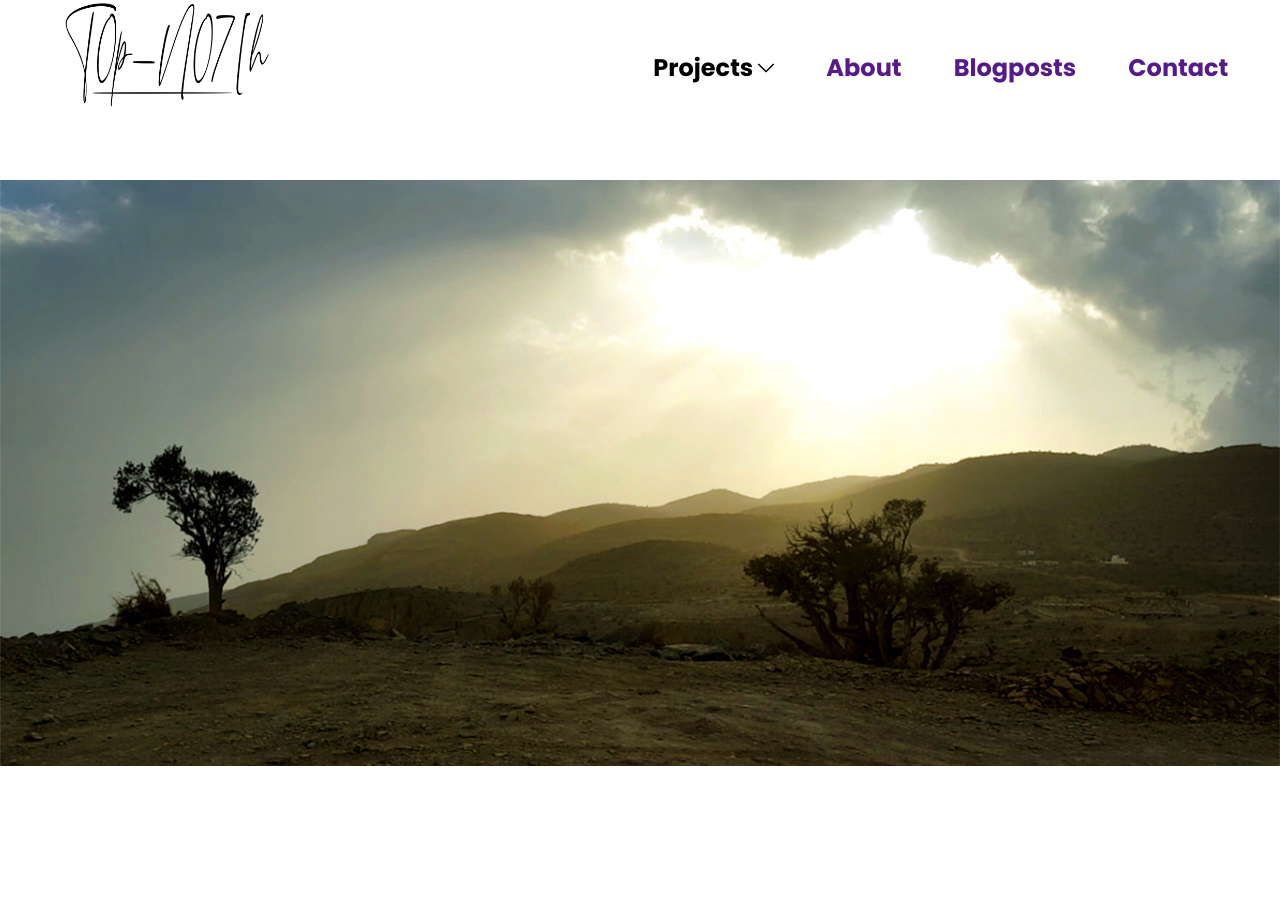
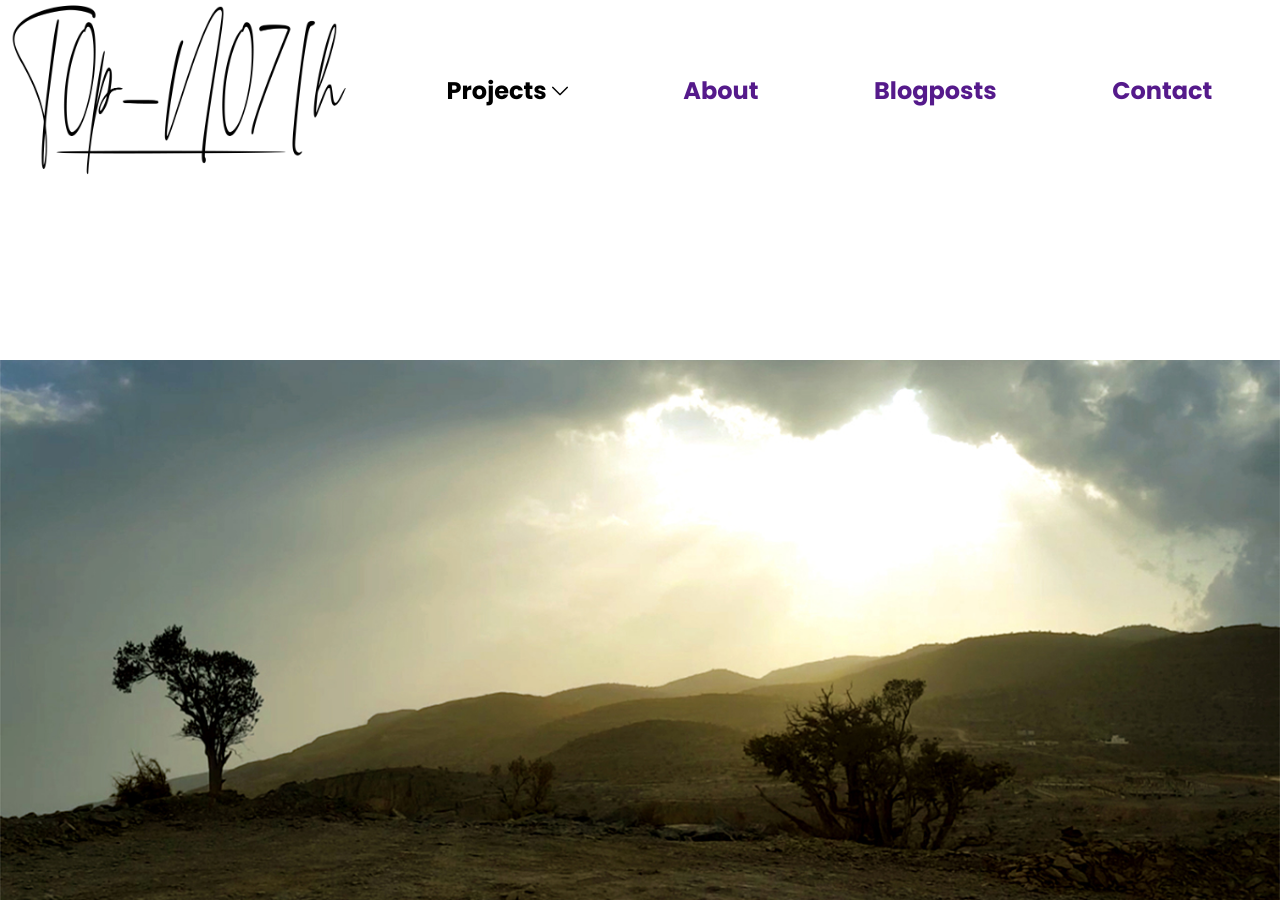
Before and after one commit to ruchit02/topnotchphotography, a Jekyll site: the page built from index.html, in a window 1280 px wide and 900 px high. Built offline with Jekyll 4.4.1, drawn with Linux system fonts in a browser that asks for light colours.

Commit message:
Initial website launch

```diff
--- a/_includes/header.html
+++ b/_includes/header.html
@@ -3,7 +3,7 @@
         <img src="assets/images/logos/websiteLogo-black.png" alt="TopNotch Photography">
     </div>
 
-    <ul class="headerLinks">
+    <ul class="headerLinks" id="sideMenuOpen">
         <li>
             <span class="gallery-container">
                 <label for="gallery-checkbox" class="gallery-label">Projects</label>
@@ -19,5 +19,12 @@
         <li><a href="">About</a></li>
         <li><a href="">Blogposts</a></li>
         <li><a href="">Contact</a></li>
+        <li><a href="javascript:void(0)" class="closebtn" id="sideMenuClose">&times;</a></li>
     </ul>
+
+    <div class="nav-logo" id="navigation">
+        <div class="nav-bars"></div>
+        <div class="nav-bars"></div>
+        <div class="nav-bars"></div>
+    </div>
 </div>
--- a/_layouts/default.html
+++ b/_layouts/default.html
@@ -18,6 +18,7 @@
 
         <script defer type="text/javascript" src="assets/js/slideshow.js"></script>
         <script defer type="text/javascript" src="assets/js/get-image-dimensions.js"></script>
+		<script defer type="text/javascript" src="assets/js/header.js"></script>
 	</head>
 	<body>
 		{%include header.html%}
--- a/_sass/header.scss
+++ b/_sass/header.scss
@@ -1,47 +1,88 @@
 .tnpHeader{
-    position: fixed;
     display: flex;
-    z-index: 100;
-    width: 98vw;
-    height: 15vh;
-    top:0;
+    align-items: center;
+    justify-content: space-between;
+
+    padding: 0 10px;
 }
 
 .tnpHeader .websiteLogo{
-    flex: 1 ;
+    height: 20vh;
+}
+
+.tnpHeader .websiteLogo img{
+    height: 100%;
+}
+
+.tnpHeader .headerLinks li:first-child .individual-galleries{
+    display: none;
+}
+
+#gallery-checkbox:checked ~ .individual-galleries{
+    display: flex;
+    flex-direction: column;
+    align-items: flex-start;
+    font-size: 1rem;
+    line-height: 1.5rem;
+    border-top: 1px solid white;
+}
+
+#gallery-checkbox:checked ~ .individual-galleries a{
+    color: rgb(160,160,160);
+}
+
+.tnpHeader .nav-logo{
+    width: 6vh;
+    height: 6vh;
+    display: flex;
+    flex-direction: column;
+    align-items: center;
+    justify-content: space-around;
+    cursor: pointer;
+}
+
+.tnpHeader .nav-logo .nav-bars{
+    box-sizing: border-box;
+    width: 90%;
+    border: 3px solid black;
 }
 
 .tnpHeader .headerLinks{
-    flex: 1 ;
+    box-sizing: border-box;
+
+    position: absolute;
+    top: 0;
+    left: 0;
+    height: 100%;
+    width: 0px;
+
+    z-index: 1000;
+    overflow-x: hidden;
+
+    display: flex;
+    flex-direction: column;
+
+    background-color: rgba(0,0,0,0.9);
+    color: white;
+
+    transition: 1s;
 }
 
-.tnpHeader .headerLinks .individual-galleries a{
-    color: rgb(85,26,139);
+
+.tnpHeader .headerLinks li{
+    margin: 2vh 0 2vh 10px;
 }
 
-.websiteLogo img{
-    width: 33%;
-	margin-left: 5vw;
+.tnpHeader .headerLinks li:first-child{
+    margin-top: 4rem;
 }
 
-.tnpHeader .headerLinks{
-    display: flex;
-    align-items: center;
-    justify-content: space-between;
-    font-size: 1.5rem;
+.tnpHeader .headerLinks li:first-child label{
+    cursor: pointer;
 }
 
-.headerLinks li{
-    flex: 1 auto;
-    display: flex;
-    justify-content: center;
-}
-
-.headerLinks li:nth-of-type(1) span{
-    flex: 1 auto;
-    display: flex;
-    justify-content: center;
-    position: relative;
+.tnpHeader .headerLinks li:first-child input[type="checkbox"]{
+    display: none;
 }
 
 .gallery-label::after{
@@ -55,26 +96,75 @@
     content:"";
 }
 
-/* hide the checkbox made for "Gallery" */
-.gallery-container input[type="checkbox"]{
+.tnpHeader .headerLinks li:last-child{
+    position: absolute;
+    margin: 0;
+    right: 0;
+    top: 0;
+    padding: 0 10px;
+    font-size: 3rem;
+}
+
+.tnpHeader .headerLinks li a{
+   color: white;
+}
+
+
+
+
+
+@media screen and (min-width: 900px) {
+
+    .tnpHeader .nav-logo{
         display: none;
     }
 
-/* hide the container containing individual galleries */
-.gallery-container .individual-galleries{
+    .tnpHeader .headerLinks{
+        all: revert;
+        list-style-type: none;
+
+        width: 100%;
+        font-size: 1.5rem;
+        text-align: center;
+
+        display: flex;
+        justify-content: space-around;
+    }
+
+    .tnpHeader .headerLinks li{
+        margin: initial ;
+        flex: 1 auto;
+    }
+
+    .tnpHeader .headerLinks li:first-child{
+        margin-top: initial;
+        position: relative;
+    }
+
+    .tnpHeader .headerLinks li:not(:first-child) a{
+        color: rgb(85,26,139);
+    }
+
+    .tnpHeader .headerLinks li:last-child{
         display: none;
+    }
+
+    .tnpHeader .headerLinks li a{
+        color: black;
     }
 
     #gallery-checkbox:checked ~ .individual-galleries{
         position: absolute;
+        left: 0;
+        right: 0;
         margin-top: 1.75rem;
-    display: flex;
-    flex-direction: column;
         align-items: center;
-    font-size: 1rem;
-    z-index: 1;
-    line-height: 1.5rem;
+        z-index: 10;
         border-top: 1px solid black;
         background-color: rgb(239,239,239);
+    }
+
+    #gallery-checkbox:checked ~ .individual-galleries a{
         color: rgb(85,26,139);
     }
+}
--- /dev/null
+++ b/assets/js/header.js
@@ -0,0 +1,11 @@
+let navBar         = document.getElementById( "navigation" );
+let headerLinksBox = document.getElementById( "sideMenuOpen" );
+let closeBtn       = document.getElementById( "sideMenuClose" );
+
+navBar.onclick = function(){
+    headerLinksBox.style.width = "45%";
+}
+
+closeBtn.onclick = function(){
+    headerLinksBox.style.width = "0px";
+}
```
Also changed, not shown: 2 other files. Lines whose indentation alone changed are shown as unchanged.
